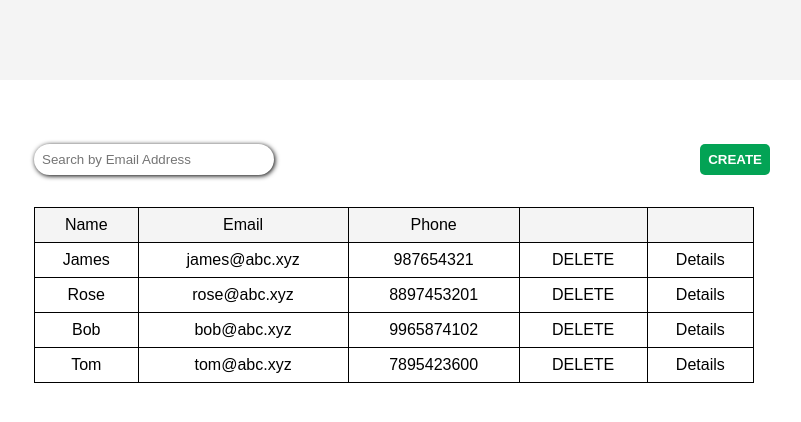
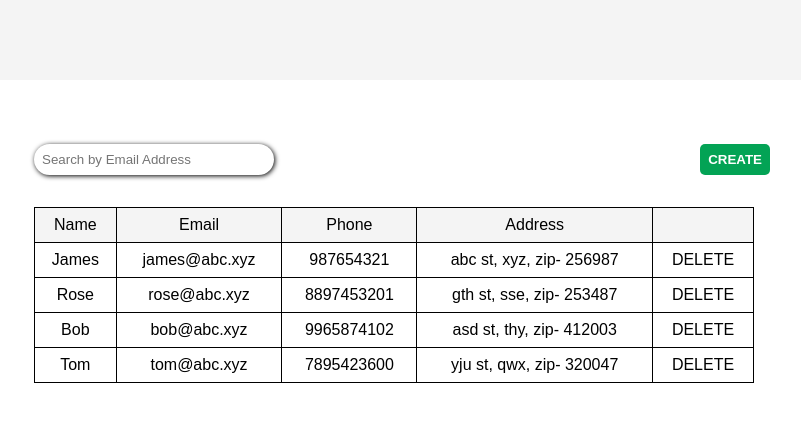
Before and after one commit to himanish58/react-table, a React (Create React App) app: page / in a window 1280 px wide. Shown: the top 422 px of the page, without its empty margins (238-1039 px from the left). Built offline with nearby package versions, Linux system fonts and the light colour scheme.

Commit message:
Added the address in the table.

```diff
--- a/src/components/App.js
+++ b/src/components/App.js
@@ -29,7 +29,6 @@ class App extends React.Component {
     const details = { ...this.state.details };
     const timestamp = Date.now();
     details[`person${timestamp}`] = detail;
-    console.log(details);
     this.setState({ details });
   }
 
--- a/src/components/Row.js
+++ b/src/components/Row.js
@@ -11,8 +11,8 @@ class Row extends React.Component {
         <td>{details.name}</td>
         <td>{details.email}</td>
         <td>{details.phone}</td>
+        <td>{details.address}</td>
         <td><a onClick={() => this.props.removePerson(index)}>DELETE</a></td>
-        <td><a>Details</a></td>
       </tr>
     );
   }
--- a/src/components/Table.js
+++ b/src/components/Table.js
@@ -10,7 +10,7 @@ class Table extends React.Component {
           <td>Name</td>
           <td>Email</td>
           <td>Phone</td>
-          <td></td>
+          <td>Address</td>
           <td></td>
         </tr>
       </thead>
```
